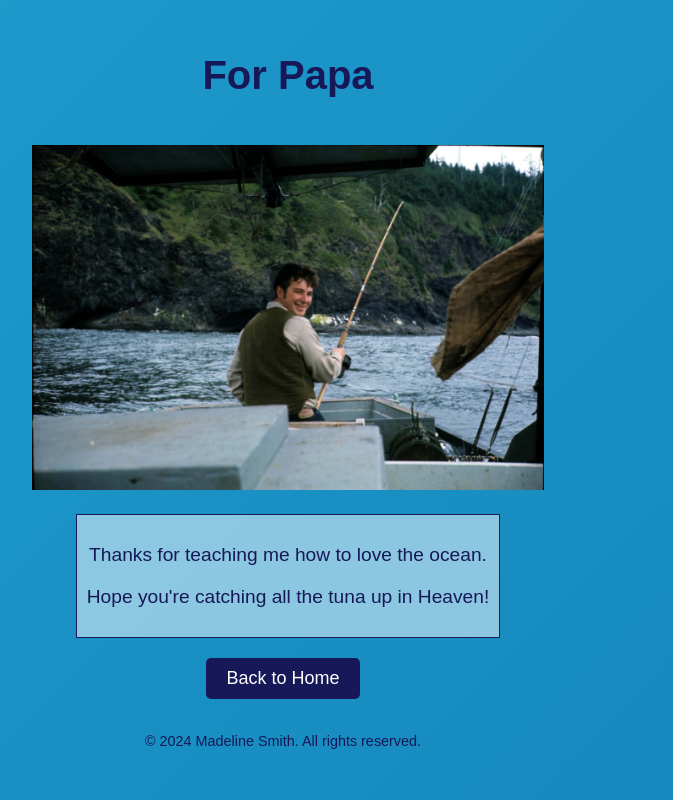
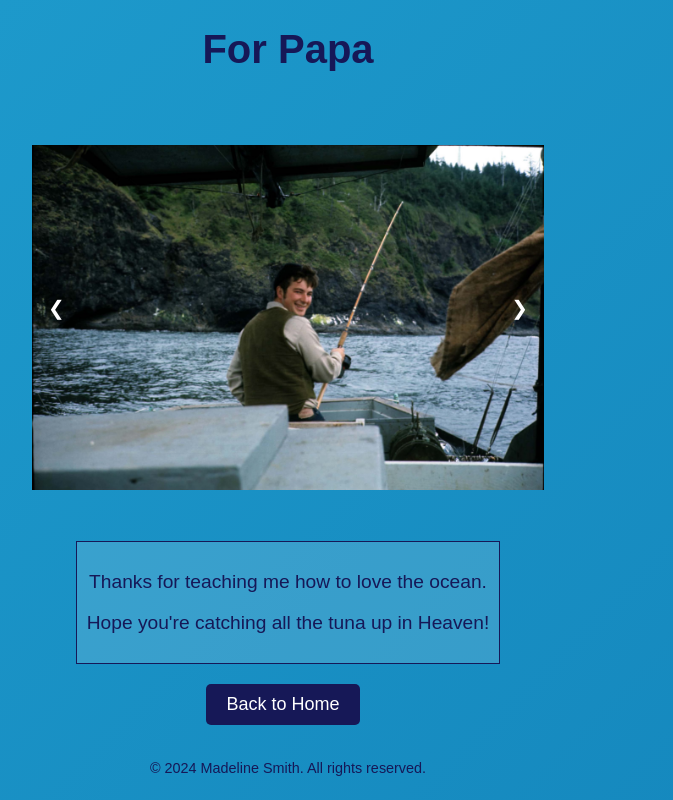
Before and after one commit to maddie-aos/fishpredictweb, a Flask app: page /dedication in a window 1280 px wide. Shown: the whole page, without its empty margins (352-1025 px from the left). Run offline with Flask 3, Linux system fonts and the light colour scheme; parts of the project's set-up code (start-up, migrations or seed data) failed here and were passed over.

Commit message:
stylistic changes for dedication page

```diff
--- a/static_files/main.css
+++ b/static_files/main.css
@@ -7,7 +7,7 @@ body {
   background: linear-gradient(-45deg, #0E79B2, #23a6d5, #23d5ab);
   background-size: 400% 400%;
   animation: gradientAnimation 15s ease infinite;
-  font-family: Arial, sans-serif;
+  font-family: 'Arial', sans-serif;
   display: flex;
   flex-direction: column;
 }
@@ -156,7 +156,7 @@ ul {
 }
 
 .image-container img {
-  max-width: 40%;
+  max-width: 100%;
   height: auto;
 }
 
@@ -164,9 +164,47 @@ ul {
   max-width: 450px; /* Adjust the max-width as needed */
   margin-left: auto;
   margin-right: auto;
-  background-color: rgba(255, 255, 255, 0.5);
+  background-color: rgba(255, 255, 255, 0.137);
   border: 1px solid #161857;
   padding: 10px;
   text-align: left;
   margin-top: 20px; /* Adjust the margin-top as needed */
 }
+.slideshow-container {
+  position: relative;
+  max-width: 100%; /* Adjust the max-width as needed */
+  margin: auto;
+}
+
+.fade {
+  display: none;
+  animation: fade 1.5s ease-in-out;
+}
+
+@keyframes fade {
+  from {
+      opacity: .4
+  }
+  to {
+      opacity: 1
+  }
+}
+
+.prev, .next {
+  position: absolute;
+  top: 50%;
+  width: auto;
+  margin-top: -30px;
+  padding: 32px;
+  color: white;
+  font-size: 20px;
+  cursor: pointer;
+}
+
+.next {
+  right: 0;
+}
+
+.prev:hover, .next:hover {
+  background-color:rgba(255, 255, 255, 0.137);
+}
--- a/templates/dedication.html
+++ b/templates/dedication.html
@@ -6,24 +6,84 @@
     <meta name="viewport" content="width=device-width, initial-scale=1.0">
     <title>Welcome</title>
     <link rel="stylesheet" type="text/css" href="{{ url_for('static', filename='main.css') }}">
+    <style>
+        /* Add these styles for the slideshow */
+        .slideshow-container {
+            position: relative;
+            max-width: 40%; /* Adjust the max-width as needed */
+            margin: auto;
+        }
+
+        .fade {
+            display: none;
+            animation: fade 1.5s ease-in-out;
+        }
+
+        @keyframes fade {
+            from {
+                opacity: .4
+            }
+            to {
+                opacity: 1
+            }
+        }
+
+        .prev, .next {
+            position: absolute;
+            top: 50%;
+            width: auto;
+            margin-top: -30px;
+            padding: 16px;
+            color: white;
+            font-size: 20px;
+            cursor: pointer;
+        }
+
+        .next {
+            right: 0;
+        }
+
+        .prev:hover, .next:hover {
+            background-color: rgba(0, 0, 0, 0.8);
+        }
+    </style>
 </head>
 <body>
     <div class="page-container">
 
         <h1 align="center">For Papa</h1>
-        <!-- Display the image using pure HTML -->
-        <div class="image-container">
+
+        <div class="slideshow-container">
+            <div class="image-container fade">
                 <img src="static_files/papa_fishing.jpg" alt="Papa Fishing" />
             </div>
 
+            <div class="image-container fade">
+                <img src="static_files/papa_beach.jpg" alt="Papa Beach" />
+            </div>
+
+            <div class="image-container fade">
+              <img src="static_files/papa_catalina.jpg" alt="Papa Catalina" />
+            </div>
+
+            <div class="image-container fade">
+              <img src="static_files/papa_ocean.jpg" alt="Papa Ocean" />
+            </div>
+
+            <div class="image-container fade">
+              <img src="static_files/papa_oregon.jpg" alt="Papa Oregon" />
+            </div>
+
+
+            <!-- Navigation arrows -->
+            <a class="prev" onclick="plusSlides(-1)">&#10094;</a>
+            <a class="next" onclick="plusSlides(1)">&#10095;</a>
+        </div>
 
         <div class="dedication-box">
             <p>Thanks for teaching me how to love the ocean.</p>
             <p>Hope you're catching all the tuna up in Heaven!</p>
         </div>
-
-
-
 
         <div class="button" style="display: block; margin-bottom: 0; margin-right: 10px;">
             <div style="display: flex; justify-content: center; align-items: center; padding-top: 10px;">
@@ -31,13 +91,41 @@
                     <button class="submit">Back to Home</button>
                 </a>
             </div>
-
+        </div>
 
         <footer>
             <div class="footer-content">
                 <p>&copy; 2024 Madeline Smith. All rights reserved.</p>
             </div>
         </footer>
+
+        <script>
+            let slideIndex = 1;
+
+            function showSlides(n) {
+                let i;
+                let slides = document.getElementsByClassName("fade");
+                if (n > slides.length) {
+                    slideIndex = 1;
+                }
+                if (n < 1) {
+                    slideIndex = slides.length;
+                }
+                for (i = 0; i < slides.length; i++) {
+                    slides[i].style.display = "none";
+                }
+                slides[slideIndex - 1].style.display = "block";
+            }
+
+            function plusSlides(n) {
+                showSlides(slideIndex += n);
+            }
+
+            // Display the first image when the page loads
+            document.addEventListener("DOMContentLoaded", function () {
+                showSlides(slideIndex);
+            });
+        </script>
     </div>
 </body>
 </html>
```
Also changed, not shown: static_files/papa_beach.jpg (added), static_files/papa_catalina.jpg (added), static_files/papa_ocean.jpg (added), static_files/papa_oregon.jpg (added), static_files/papa_tuna.jpg (added). Lines whose indentation alone changed are shown as unchanged.
